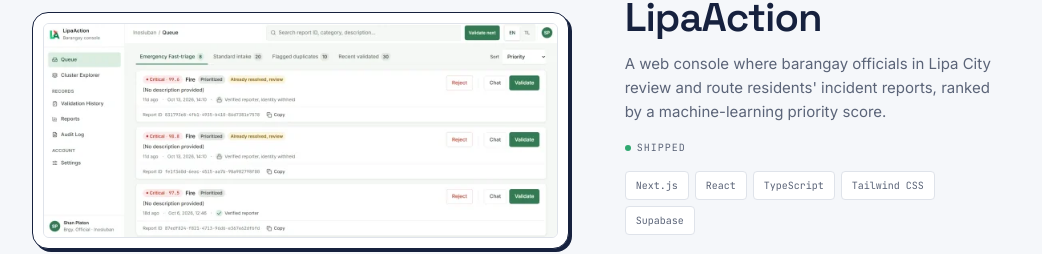
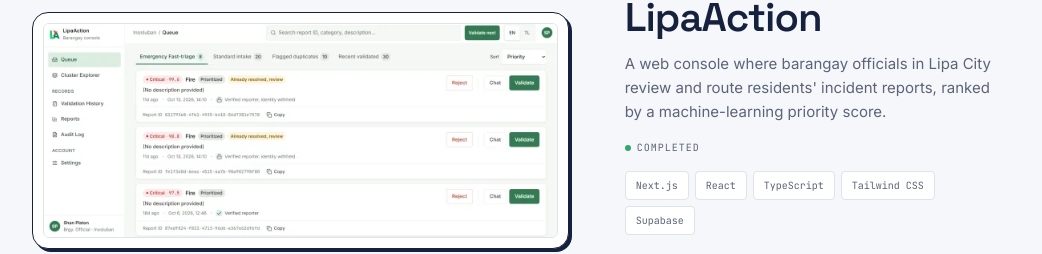
Before and after one commit to ShanPla/Shan-Platon-Portfolio, a React (Vite) app: page /#projects in a window 1280 px wide. Shown: the part 2262-2516 px from the top of the page, without its empty margins (120-1162 px from the left). Built offline with nearby package versions, Linux system fonts and the light colour scheme.

Commit message:
fix: LipaAction status reads completed
- The thesis project is marked COMPLETED instead of SHIPPED

```diff
--- a/src/data/content.js
+++ b/src/data/content.js
@@ -156,7 +156,7 @@ export const projects = [
     // team (optional): team size and adviser, shown under Role.
     team: "Team of 3\u00a0· Adviser:\u00a0Franze\u00a0V.\u00a0Garcia",
     stack: ["Next.js", "React", "TypeScript", "Tailwind CSS", "Supabase"],
-    status: "SHIPPED",
+    status: "COMPLETED",
     accent: "signal",
     github: "https://github.com/ShanPla/LipaAction-WebConsole",
     // live (optional): the running app's address, shown as a Live site link.
```
